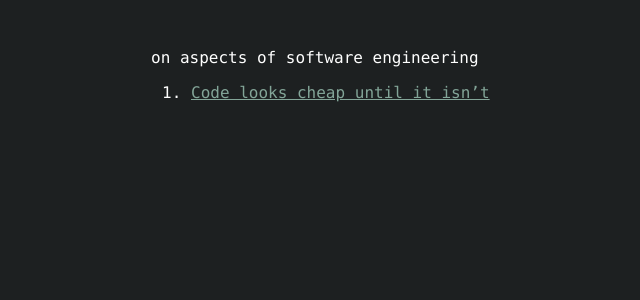
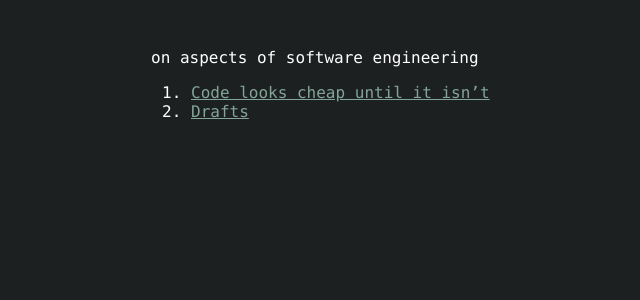
Before and after one commit to persona-mp3/takes, a Jekyll site: the page built from index.md, in a window 1280 px wide. Shown: the top 300 px of the page, without its empty margins (89-729 px from the left). Built offline with Jekyll 4.4.1, drawn with Linux system fonts in a browser that asks for light colours; our own code applies the rules of GitHub Pages for plain Markdown files.

Commit message:
feat: added draft.md

```diff
--- a/index.md
+++ b/index.md
@@ -1,3 +1,4 @@
 on aspects of software engineering
 
 1. [Code looks cheap until it isn't](./topics/coding_is_hard.md)
+1. [Drafts](./topics/drafts.md)
```
